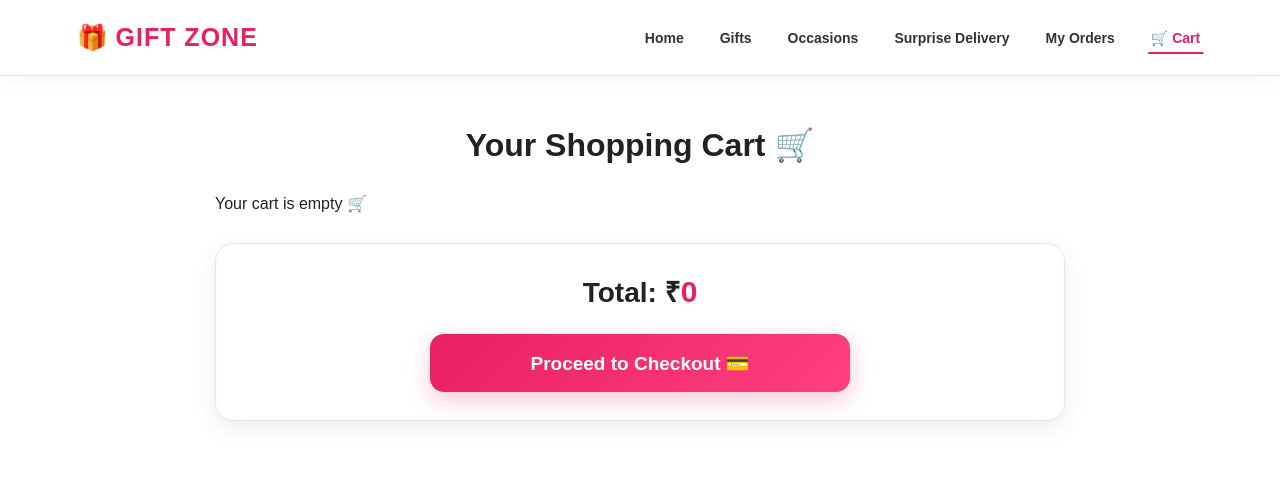
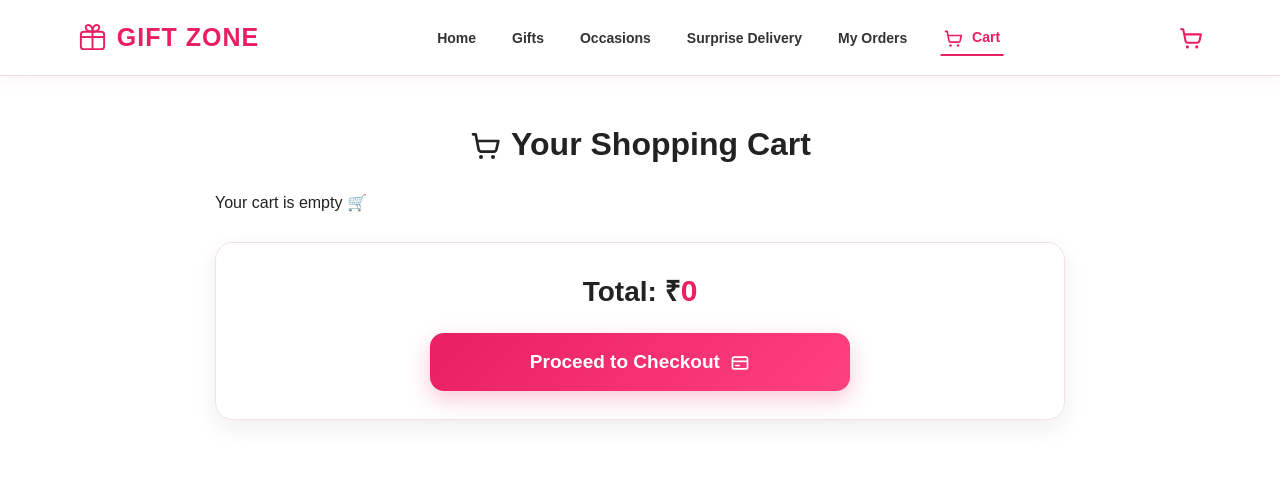
Before and after one commit to rohithpoojary05-pixel/Gift-Zone, a website: page cart.html in a window 1280 px wide. Drawn offline with Linux system fonts and the light colour scheme.

```diff
--- a/cart.html
+++ b/cart.html
@@ -1,7 +1,9 @@
 <!DOCTYPE html>
+
 <html lang="en">
 
 <head>
+
 
 <meta charset="UTF-8">
 
@@ -11,10 +13,79 @@
 
 <link rel="stylesheet" href="style.css">
 
+<style>
+
+    /* ==========================================
+       PROFESSIONAL CART FRONTEND ICONS
+    ========================================== */
+
+    .svg-icon {
+        width: 22px;
+        height: 22px;
+        display: inline-block;
+        vertical-align: middle;
+        flex-shrink: 0;
+    }
+
+    .logo {
+        display: flex;
+        align-items: center;
+        gap: 9px;
+    }
+
+    .logo-icon {
+        width: 31px;
+        height: 31px;
+    }
+
+    .cart-nav-icon {
+        width: 20px;
+        height: 20px;
+        vertical-align: middle;
+        margin-right: 5px;
+    }
+
+    .mobile-cart {
+        display: flex;
+        align-items: center;
+        justify-content: center;
+    }
+
+    .mobile-cart svg {
+        width: 25px;
+        height: 25px;
+    }
+
+    .cart-heading {
+        display: flex;
+        align-items: center;
+        justify-content: center;
+        gap: 10px;
+    }
+
+    .cart-heading svg {
+        width: 32px;
+        height: 32px;
+    }
+
+    .checkout-icon {
+        width: 20px;
+        height: 20px;
+        vertical-align: middle;
+        margin-left: 5px;
+    }
+
+    .loading-logo svg {
+        width: 58px;
+        height: 58px;
+    }
+
+</style>
+
+
 </head>
 
 <body>
-
 
 <!-- ==============================
      HEADER
@@ -22,9 +93,54 @@
 
 <header class="main-header">
 
+
 <div class="logo">
-        🎁 <span>GIFT ZONE</span>
+
+    <!-- Professional Gift Zone Logo -->
+    <svg
+        class="logo-icon"
+        viewBox="0 0 64 64"
+        fill="none"
+        xmlns="http://www.w3.org/2000/svg"
+        aria-hidden="true">
+
+        <rect
+            x="8"
+            y="20"
+            width="48"
+            height="36"
+            rx="6"
+            stroke="currentColor"
+            stroke-width="4"/>
+
+        <path
+            d="M32 20V56"
+            stroke="currentColor"
+            stroke-width="4"/>
+
+        <path
+            d="M8 31H56"
+            stroke="currentColor"
+            stroke-width="4"/>
+
+        <path
+            d="M32 20C27 20 18 18 18 11C18 6 24 5 28 8C31 10 32 15 32 20Z"
+            stroke="currentColor"
+            stroke-width="4"
+            stroke-linejoin="round"/>
+
+        <path
+            d="M32 20C37 20 46 18 46 11C46 6 40 5 36 8C33 10 32 15 32 20Z"
+            stroke="currentColor"
+            stroke-width="4"
+            stroke-linejoin="round"/>
+
+    </svg>
+
+    <span>GIFT ZONE</span>
+
 </div>
+
 
 <nav class="main-nav">
 
@@ -49,17 +165,75 @@
     </a>
 
     <a href="cart.html" class="active">
-            🛒 Cart
+
+        <svg
+            class="cart-nav-icon"
+            viewBox="0 0 24 24"
+            fill="none"
+            xmlns="http://www.w3.org/2000/svg"
+            aria-hidden="true">
+
+            <path
+                d="M3 4H5L7.2 15.2C7.4 16.2 8.3 17 9.3 17H18.5C19.4 17 20.2 16.4 20.5 15.5L22 9H6"
+                stroke="currentColor"
+                stroke-width="2"
+                stroke-linecap="round"
+                stroke-linejoin="round"/>
+
+            <circle
+                cx="9"
+                cy="21"
+                r="1.5"
+                fill="currentColor"/>
+
+            <circle
+                cx="18"
+                cy="21"
+                r="1.5"
+                fill="currentColor"/>
+
+        </svg>
+
+        Cart
+
     </a>
 
 </nav>
 
+
 <div class="mobile-cart">
-        🛒
+
+    <svg
+        viewBox="0 0 24 24"
+        fill="none"
+        xmlns="http://www.w3.org/2000/svg"
+        aria-hidden="true">
+
+        <path
+            d="M3 4H5L7.2 15.2C7.4 16.2 8.3 17 9.3 17H18.5C19.4 17 20.2 16.4 20.5 15.5L22 9H6"
+            stroke="currentColor"
+            stroke-width="2"
+            stroke-linecap="round"
+            stroke-linejoin="round"/>
+
+        <circle
+            cx="9"
+            cy="21"
+            r="1.5"
+            fill="currentColor"/>
+
+        <circle
+            cx="18"
+            cy="21"
+            r="1.5"
+            fill="currentColor"/>
+
+    </svg>
+
 </div>
 
+
 </header>
-
 
 <!-- ==============================
      CART
@@ -67,9 +241,40 @@
 
 <section class="cart-page">
 
-    <h1>
-        Your Shopping Cart 🛒
+
+<h1 class="cart-heading">
+
+    <svg
+        viewBox="0 0 24 24"
+        fill="none"
+        xmlns="http://www.w3.org/2000/svg"
+        aria-hidden="true">
+
+        <path
+            d="M3 4H5L7.2 15.2C7.4 16.2 8.3 17 9.3 17H18.5C19.4 17 20.2 16.4 20.5 15.5L22 9H6"
+            stroke="currentColor"
+            stroke-width="2"
+            stroke-linecap="round"
+            stroke-linejoin="round"/>
+
+        <circle
+            cx="9"
+            cy="21"
+            r="1.5"
+            fill="currentColor"/>
+
+        <circle
+            cx="18"
+            cy="21"
+            r="1.5"
+            fill="currentColor"/>
+
+    </svg>
+
+    Your Shopping Cart
+
 </h1>
+
 
 <div id="cartItems"></div>
 
@@ -81,20 +286,50 @@
     </h2>
 
     <button onclick="window.location.href='checkout.html'">
-            Proceed to Checkout 💳
+
+        Proceed to Checkout
+
+        <svg
+            class="checkout-icon"
+            viewBox="0 0 24 24"
+            fill="none"
+            xmlns="http://www.w3.org/2000/svg"
+            aria-hidden="true">
+
+            <rect
+                x="3"
+                y="5"
+                width="18"
+                height="14"
+                rx="2"
+                stroke="currentColor"
+                stroke-width="2"/>
+
+            <path
+                d="M3 10H21"
+                stroke="currentColor"
+                stroke-width="2"/>
+
+            <path
+                d="M7 15H11"
+                stroke="currentColor"
+                stroke-width="2"
+                stroke-linecap="round"/>
+
+        </svg>
+
     </button>
 
 </div>
 
+
 </section>
-
 
 <!-- ==============================
      EXISTING JAVASCRIPT
 ============================== -->
 
 <script src="script.js"></script>
-
 
 <!-- ==============================
      LOADING SCREEN
@@ -104,8 +339,48 @@
     id="loadingScreen"
     class="loading-screen">
 
+
 <div class="loading-logo">
-        🎁
+
+    <svg
+        viewBox="0 0 64 64"
+        fill="none"
+        xmlns="http://www.w3.org/2000/svg"
+        aria-hidden="true">
+
+        <rect
+            x="8"
+            y="20"
+            width="48"
+            height="36"
+            rx="6"
+            stroke="currentColor"
+            stroke-width="4"/>
+
+        <path
+            d="M32 20V56"
+            stroke="currentColor"
+            stroke-width="4"/>
+
+        <path
+            d="M8 31H56"
+            stroke="currentColor"
+            stroke-width="4"/>
+
+        <path
+            d="M32 20C27 20 18 18 18 11C18 6 24 5 28 8C31 10 32 15 32 20Z"
+            stroke="currentColor"
+            stroke-width="4"
+            stroke-linejoin="round"/>
+
+        <path
+            d="M32 20C37 20 46 18 46 11C46 6 40 5 36 8C33 10 32 15 32 20Z"
+            stroke="currentColor"
+            stroke-width="4"
+            stroke-linejoin="round"/>
+
+    </svg>
+
 </div>
 
 <h2>
@@ -118,8 +393,8 @@
 
 <div class="loading-spinner"></div>
 
+
 </div>
-
 
 </body>
 
```
Lines whose indentation alone changed are shown as unchanged.
